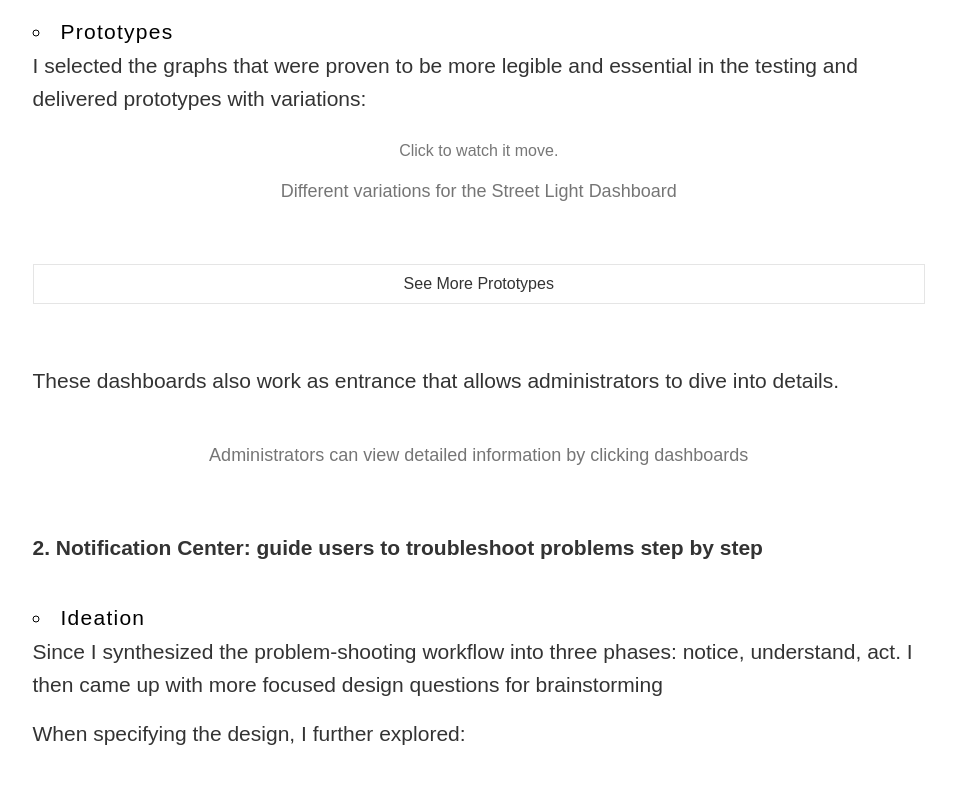
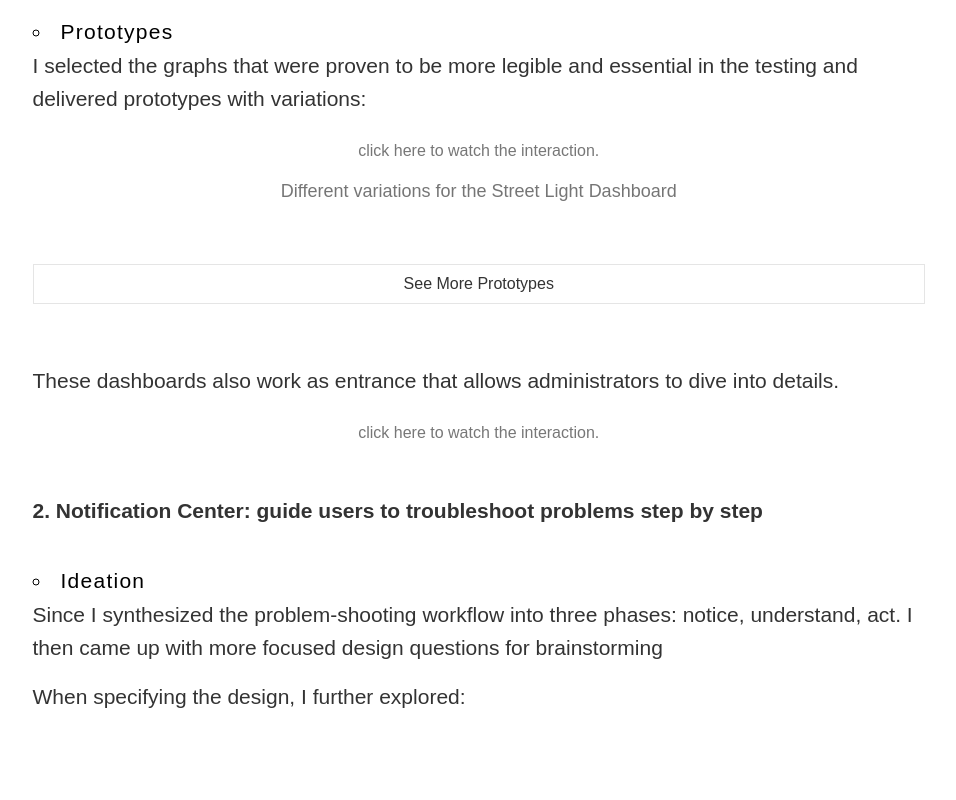
Before and after one commit to muzlee1113/portfolio, a React (Create React App) app: page /work/IoT in a window 1280 px wide. Shown: the part 6880-7680 px from the top of the page, without its empty margins (315-1271 px from the left). Built offline with nearby package versions, Linux system fonts and the light colour scheme; the HTML template or start-up script is replaced by a standard one; a web font is replaced by a local one.

Commit message:
add demo

```diff
--- a/src/pages/Designer/IoTNew.js
+++ b/src/pages/Designer/IoTNew.js
@@ -429,7 +429,7 @@ class IoT extends React.Component {
                                             }}
 
                                         />
-                                         <div className="image_model_link_container"><Button variant="link" onClick={() => this.triggerModel("/images/IoT/street_light_dashboard_move.gif")}>Click to watch it move.</Button></div>
+                                         <div className="image_model_link_container"><Button variant="link" onClick={() => this.triggerModel("/images/IoT/street_light_dashboard_move.gif")}>click here to watch the interaction.</Button></div>
                                         <ImageZoom
                                                     image={{
                                                     src: '/images/IoT/street_light_dashboard_iteration.png',
@@ -510,8 +510,7 @@ class IoT extends React.Component {
                                                 }}
 
                                             />
-                                            <div className="project_caption text-center" >Administrators can view detailed information by clicking dashboards</div>
-
+                                            <div className="image_model_link_container"><Button variant="link" onClick={() => this.triggerModel("/images/IoT/anomaly_to_detail.gif")}>click here to watch the interaction.</Button></div>
                                            </LazyLoad>
                                            <LazyLoad height={200} offset={100} once>
 
@@ -605,6 +604,7 @@ class IoT extends React.Component {
                                                 }}
 
                                             />
+                                            <div className="image_model_link_container"><Button variant="link" onClick={() => this.triggerModel("/images/IoT/alert.gif")}>click here to watch the interaction.</Button></div>
                                             </div>
                                             </LazyLoad>
 
@@ -736,6 +736,7 @@ class IoT extends React.Component {
                                                 }}
 
                                             />
+
                                             <ImageZoom
                                                 image={{
                                                 src: '/images/IoT/light_control_final2.png',
@@ -744,6 +745,7 @@ class IoT extends React.Component {
                                                 }}
 
                                             />
+                                             <div className="image_model_link_container"><Button variant="link" onClick={() => this.triggerModel("/images/IoT/bulkControl.gif")}>click here to watch the interaction.</Button></div>
                                             <ImageZoom
                                                 image={{
                                                 src: '/images/IoT/light_control_final3.png',
@@ -752,6 +754,8 @@ class IoT extends React.Component {
                                                 }}
 
                                             />
+                                            <div className="image_model_link_container"><Button variant="link" onClick={() => this.triggerModel("/images/IoT/lightControl.gif")}>click here to watch the interaction.</Button></div>
+
                                                 </LazyLoad>
 
 
```
Also changed, not shown: 2 other files (tests, documents, lock files or other folders).
